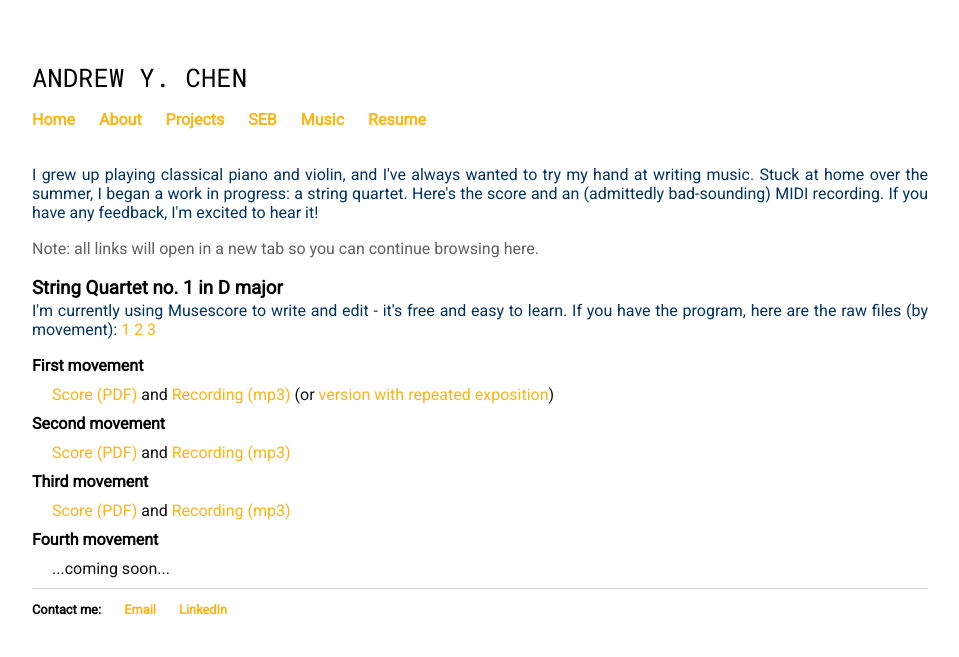
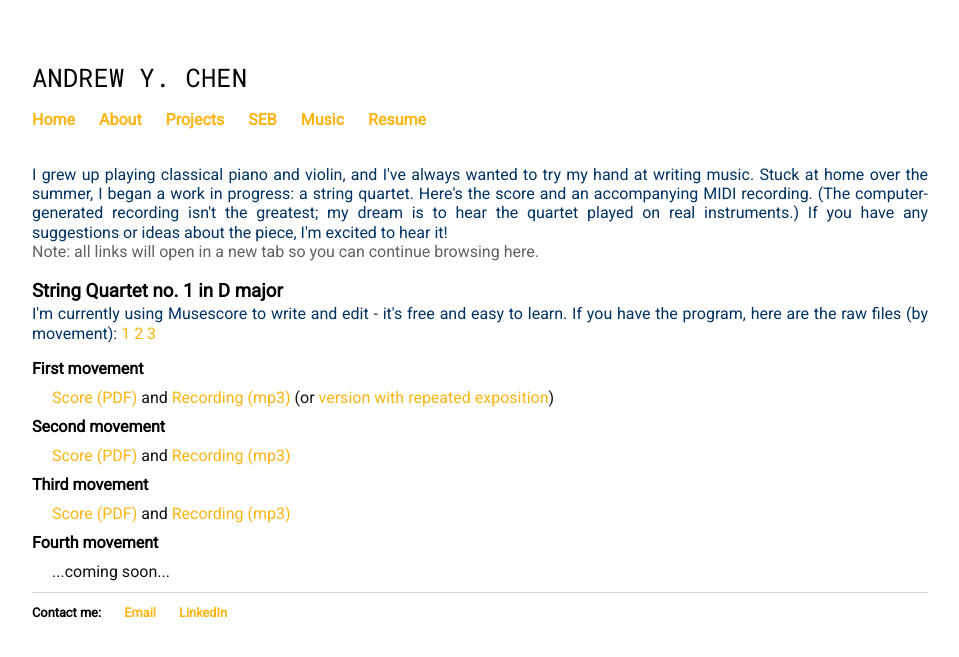
Before and after one commit to carbonheliumnitrogen/carbonheliumnitrogen.github.io, a Jekyll site: the page built from music.html, in a window 1280 px wide. Shown: the top 657 px of the page, without its empty margins (160-1119 px from the left). Built offline with Jekyll 4.4.1, drawn with Linux system fonts in a browser that asks for light colours.

Commit message:
Update music.html

```diff
--- a/music.html
+++ b/music.html
@@ -30,13 +30,13 @@ color:#003262; margin-block-start: -1em;
     margin-block-end: 10px;
 	}
 	#note{
-font-family:'Roboto', 'Helvetica', 'Sans-Serif';
+font-family:'Roboto', 'Helvetica', 'Sans-Serif'; margin-block-start: -1em;
 color:#616161;
 	}
 </style>
 </head>
 <div >
-	<p id="headerone"> I grew up playing classical piano and violin, and I've always wanted to try my hand at writing music. Stuck at home over the summer, I began a work in progress: a  string quartet. Here's the score and an (admittedly bad-sounding) MIDI recording. If you have any feedback, I'm excited to hear it!</p>
+	<p id="headerone"> I grew up playing classical piano and violin, and I've always wanted to try my hand at writing music. Stuck at home over the summer, I began a work in progress: a  string quartet. Here's the score and an accompanying MIDI recording. (The computer-generated recording isn't the greatest; my dream is to hear the quartet played on real instruments.) If you have any suggestions or ideas about the piece, I'm excited to hear it!</p>
 	<p id="note"> Note: all links will open in a new tab so you can continue browsing here.
 
 	<h3>String Quartet no. 1 in D major</h3>
```
